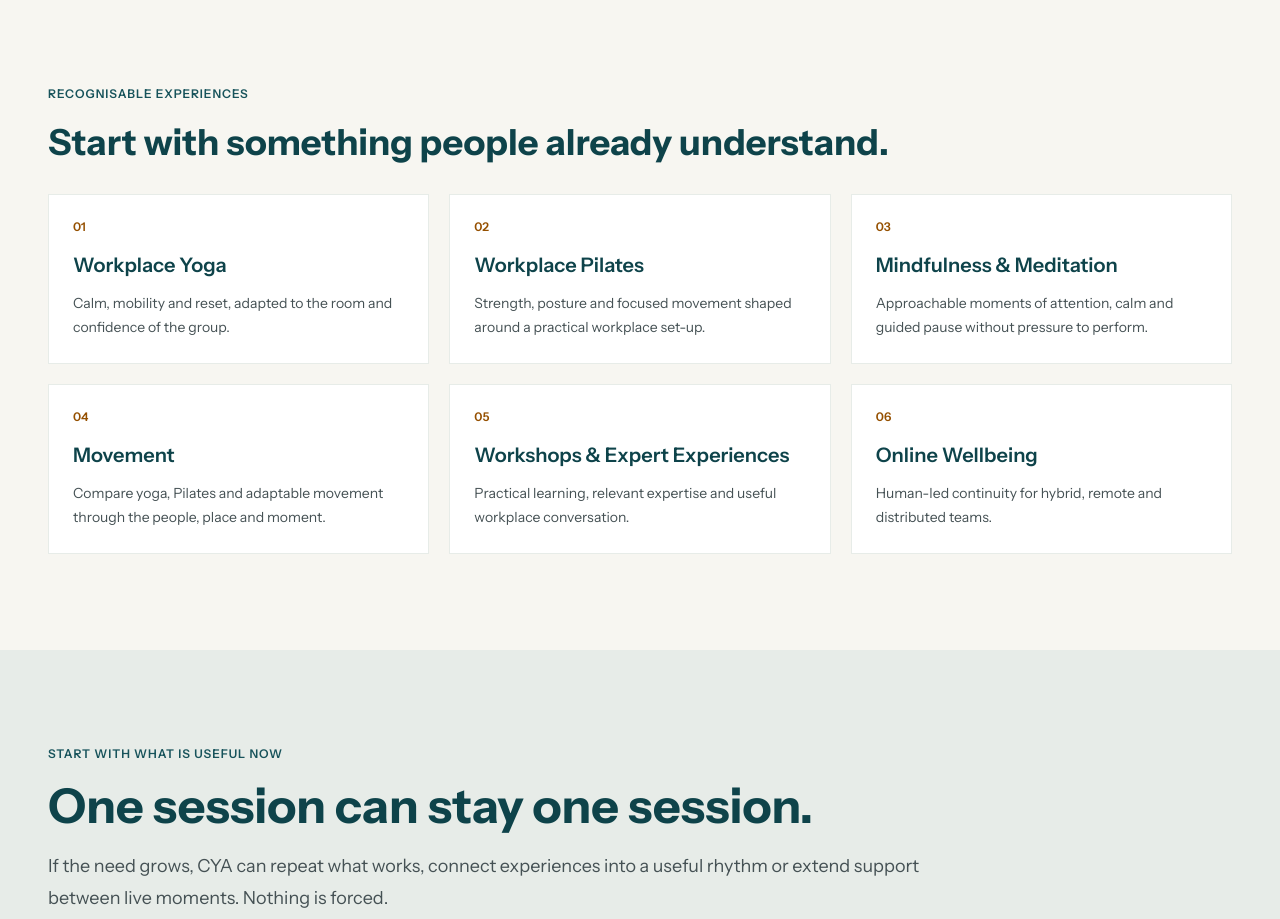
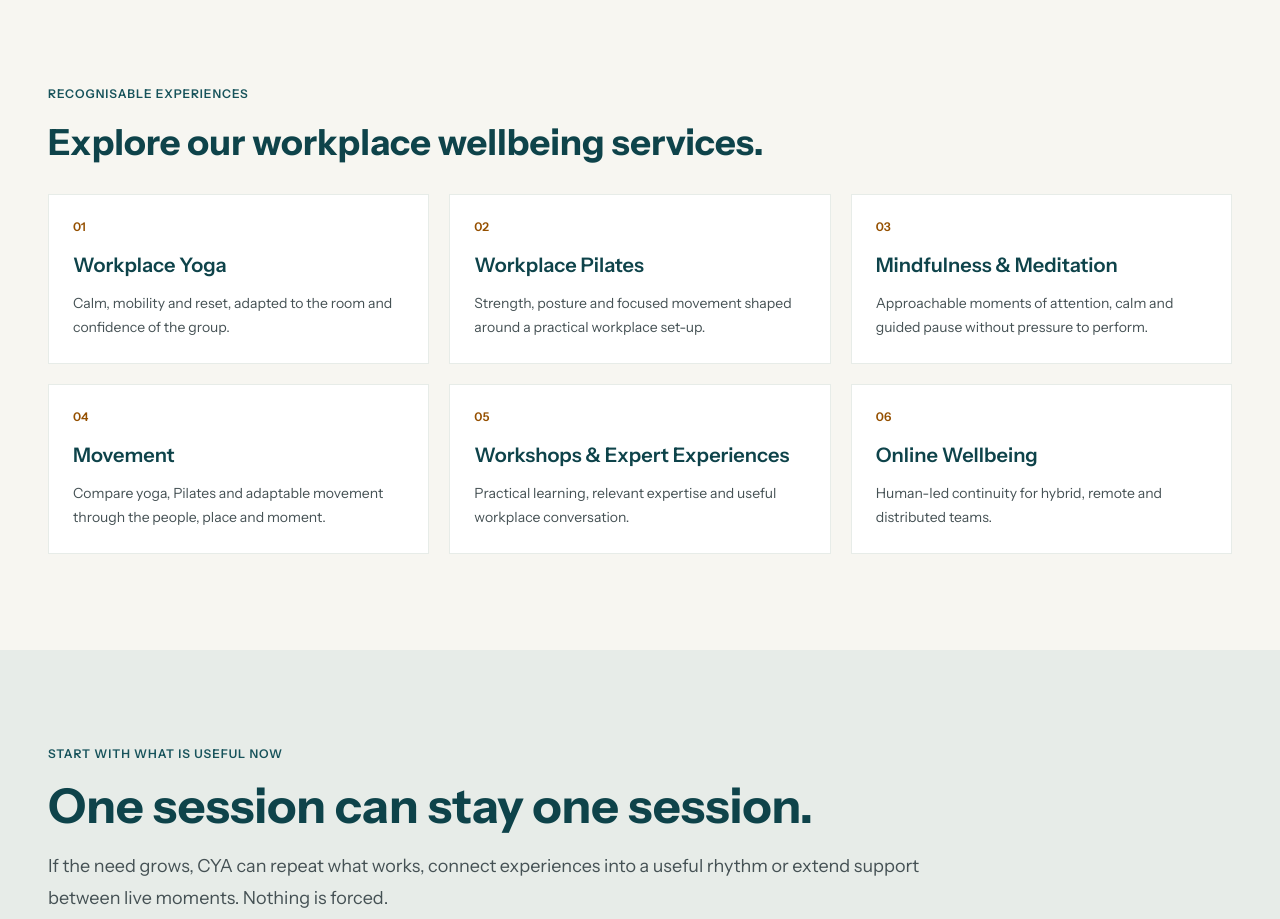
Before and after one commit to glennhammond/cya-website-prototype, a Next.js app: page / in a window 1280 px wide. Shown: the part 1380-2299 px from the top of the page. Built offline with nearby package versions, Linux system fonts and the light colour scheme.

Commit message:
Clarify homepage services heading

```diff
--- a/app/page.tsx
+++ b/app/page.tsx
@@ -57,7 +57,7 @@ export default function Home() {
       <section className="bg-[var(--cya-surface-page)] py-20 lg:py-24">
         <ProductionContainer>
           <ProductionKicker>Recognisable experiences</ProductionKicker>
-          <h2 className="mt-5 text-3xl font-bold lg:text-4xl">Start with something people already understand.</h2>
+          <h2 className="mt-5 text-3xl font-bold lg:text-4xl">Explore our workplace wellbeing services.</h2>
           <div className="mt-8 grid gap-5 md:grid-cols-3">
             <ProductionCard number="01" title="Workplace Yoga" body="Calm, mobility and reset, adapted to the room and confidence of the group." href="/workplace-yoga" />
             <ProductionCard number="02" title="Workplace Pilates" body="Strength, posture and focused movement shaped around a practical workplace set-up." href="/workplace-pilates" />
```
